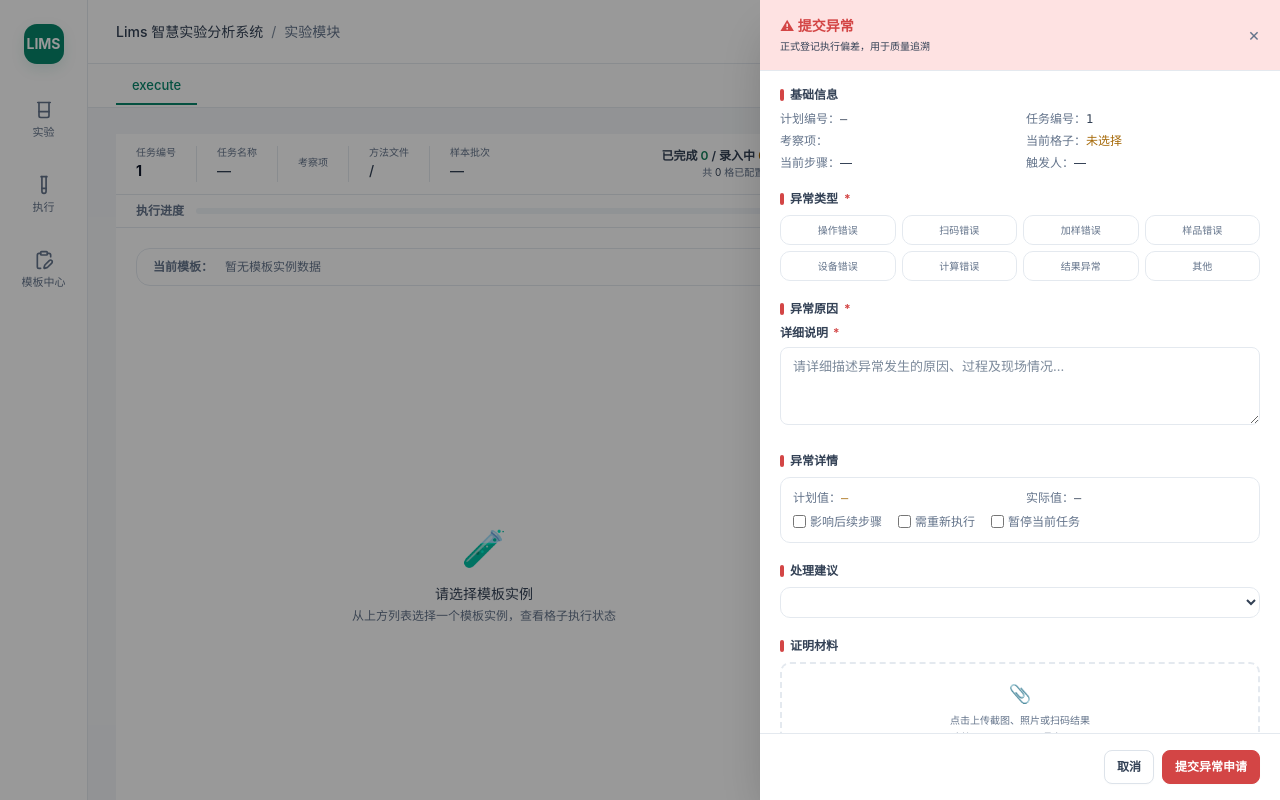
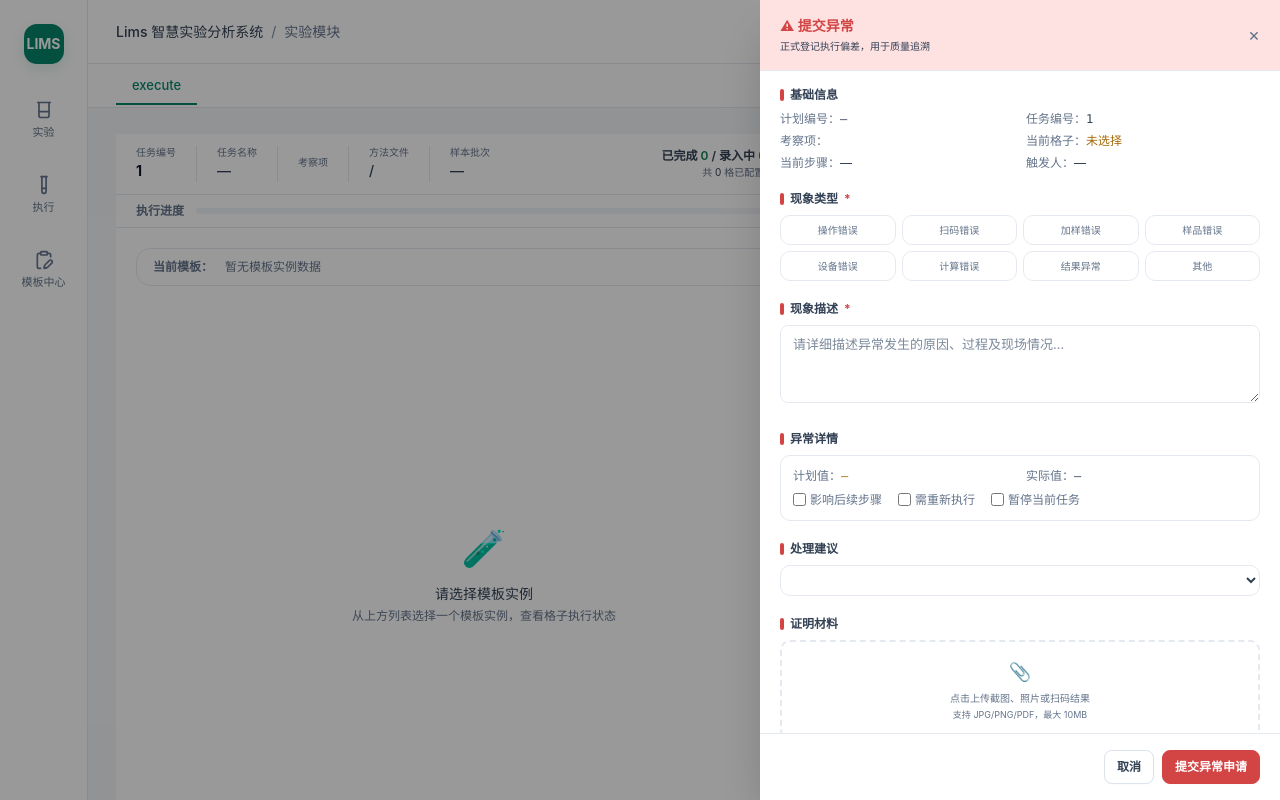
Before and after one commit to caozhi482-code/shengwufenxi, a Vue app: page /experiments/sheets/1/execute in a window 1280 px wide. Both pictures are taken after a click on the button "⚠ 异常提交". Built offline with nearby package versions, Linux system fonts and the light colour scheme.

Commit message:
fix: 异常提交抽屉改名 - 异常类型→现象类型, 异常原因→现象描述, 删除信息说明标签

```diff
--- a/src/pages/experiments/execute-step.vue
+++ b/src/pages/experiments/execute-step.vue
@@ -532,10 +532,10 @@
               <div><span class="text-[--muted-foreground]">触发人：</span><span>{{ dailySheets.find((s: any) => s.id === effectiveTaskId)?.investigator || '—' }}</span></div>
             </div>
           </div>
-          <!-- 异常类型 -->
+          <!-- 现象类型 -->
           <div>
             <div class="text-xs font-bold text-[--text-main] mb-2 flex items-center gap-1.5">
-              <div class="w-1 h-3 bg-[--danger] rounded-full" />异常类型 <span class="text-[--danger]">*</span>
+              <div class="w-1 h-3 bg-[--danger] rounded-full" />现象类型 <span class="text-[--danger]">*</span>
             </div>
             <div class="grid grid-cols-4 gap-1.5">
               <button v-for="t in exceptionTypes" :key="t.value"
@@ -547,12 +547,12 @@
               >{{ t.label }}</button>
             </div>
           </div>
-          <!-- 异常原因 -->
+          <!-- 现象描述 -->
           <div>
             <div class="text-xs font-bold text-[--text-main] mb-2 flex items-center gap-1.5">
-              <div class="w-1 h-3 bg-[--danger] rounded-full" />异常原因 <span class="text-[--danger]">*</span>
+              <div class="w-1 h-3 bg-[--danger] rounded-full" />现象描述 <span class="text-[--danger]">*</span>
             </div>
-            <BaseFormField label="详细说明" type="textarea" v-model="exceptionForm.reason" :required="true"
+            <BaseFormField type="textarea" v-model="exceptionForm.reason" :required="true"
               placeholder="请详细描述异常发生的原因、过程及现场情况..." />
           </div>
           <!-- 异常详情 -->
```
